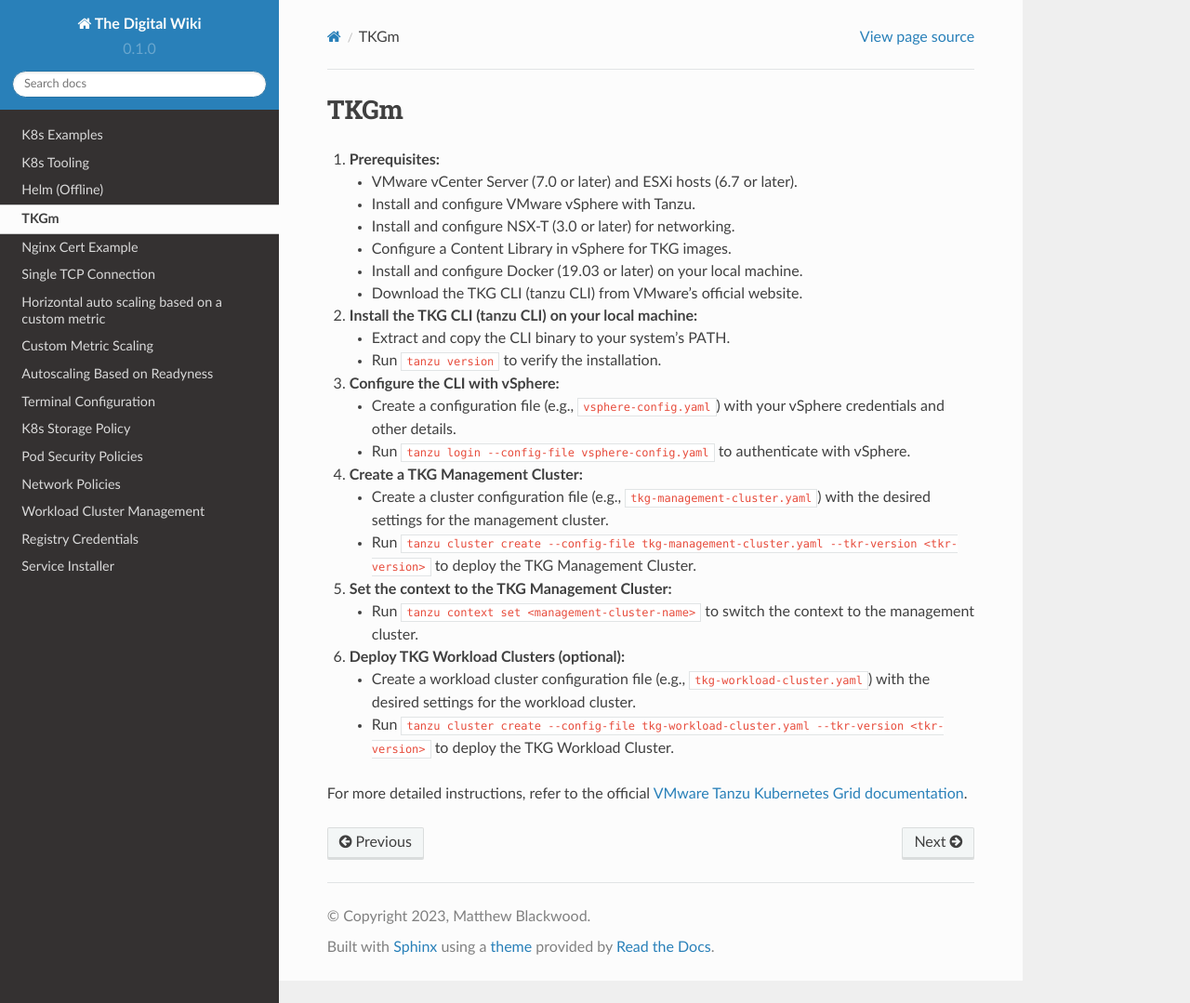
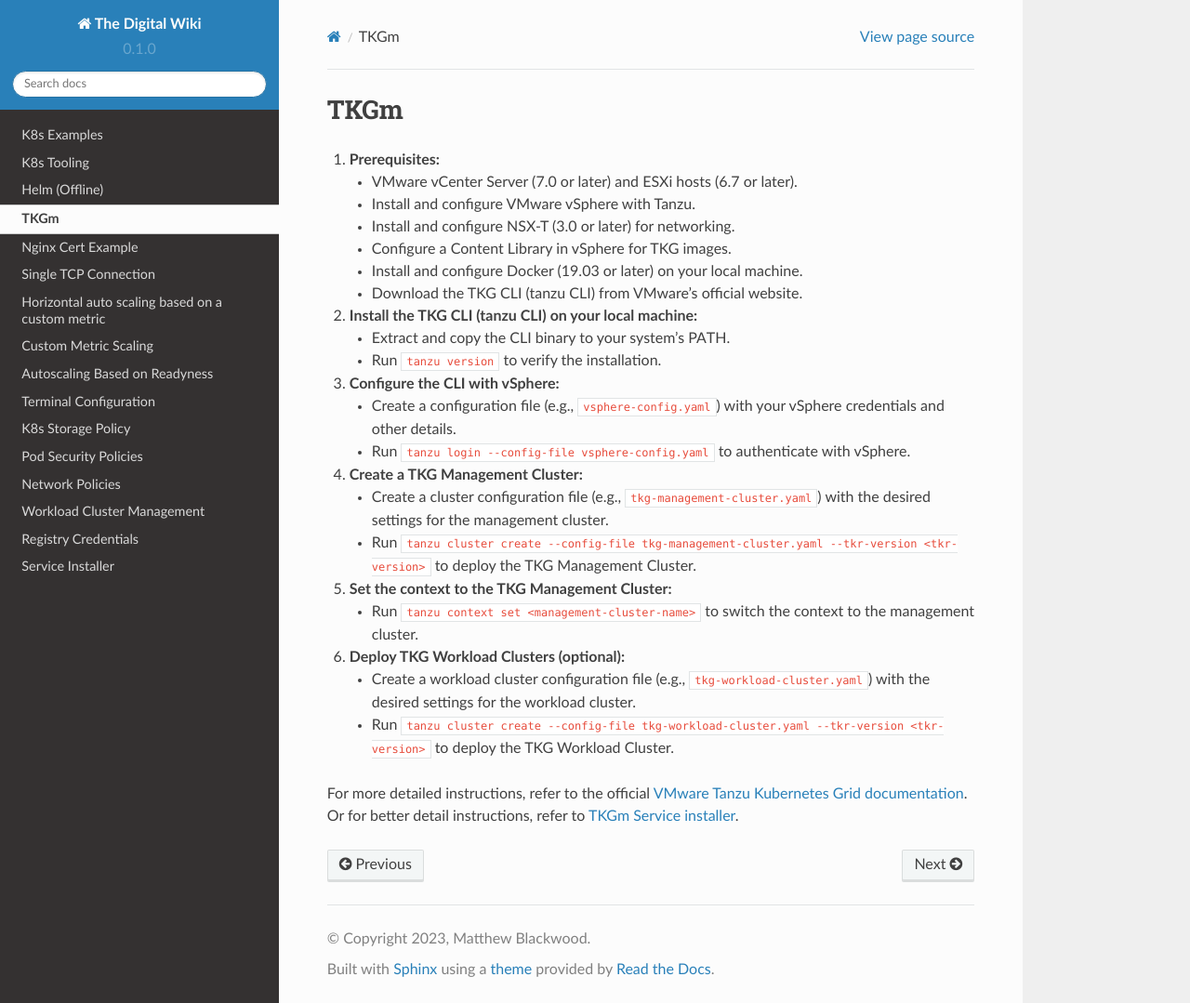
Before and after one commit to digital951/readthedocs, a Sphinx documentation site: the page built from docs/source/tkgm.rst, in a window 1280 px wide and 1079 px high. Shown: the whole window at 93% size. Built offline with Sphinx 7.4.7 and the Read the Docs theme 2.0.0, drawn with Linux system fonts in a browser that asks for light colours.

Commit message:
Added offical tkgm doc for tkgm.rst

```diff
--- a/docs/source/tkgm.rst
+++ b/docs/source/tkgm.rst
@@ -36,3 +36,4 @@
    * Run ``tanzu cluster create --config-file tkg-workload-cluster.yaml --tkr-version <tkr-version>`` to deploy the TKG Workload Cluster.
 
 For more detailed instructions, refer to the official `VMware Tanzu Kubernetes Grid documentation <https://docs.vmware.com/en/VMware-Tanzu-Kubernetes-Grid/index.html>`_.
+Or for better detail instructions, refer to `TKGm Service installer <https://docs.vmware.com/en/Service-Installer-for-VMware-Tanzu/2.2.0/service-installer/GUID-vSphere%20-%20Backed%20by%20VDS-TKGm-TKOonVsphereVDStkg.html>`_.
```
